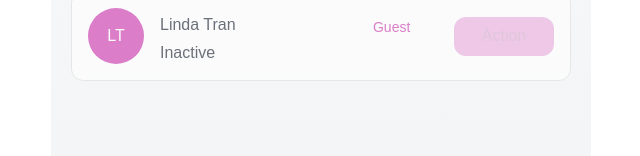
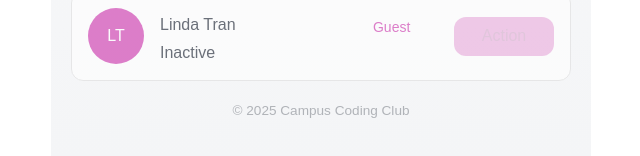
Before and after one commit to Marksalz/coding-club-dashboard, a React (Vite) app: page / in a window 1280 px wide. Shown: the part 568-724 px from the top of the page, without its empty margins (319-959 px from the left). Built offline with nearby package versions, Linux system fonts and the light colour scheme.

Commit message:
Add Footer component and styles to enhance layout

```diff
--- a/src/App.tsx
+++ b/src/App.tsx
@@ -4,6 +4,7 @@ import FilterBar from "./components/FilterBar.tsx";
 import type IMemberCard from "./interfaces/ImemberCard.ts";
 import MembersList from "./components/MembersList.tsx";
 import { useState } from "react";
+import Footer from "./components/Footer.tsx";
 
 const memberInfo: IMemberCard[] = [
   {
@@ -60,6 +61,7 @@ function App() {
         layout={switchLayout}
         showActive={toggle}
       />
+      <Footer />
     </div>
   );
 }
--- a/src/components/Footer.tsx
+++ b/src/components/Footer.tsx
@@ -0,0 +1,7 @@
+export default function Footer() {
+  return (
+    <div className="footer">
+      <footer>© 2025 Campus Coding Club</footer>
+    </div>
+  );
+}
--- a/src/styles/App.css
+++ b/src/styles/App.css
@@ -162,3 +162,13 @@ button:disabled {
   cursor: not-allowed;
   opacity: 0.4;
 }
+
+.footer {
+  font-size: 0.85rem;
+  color: #b0b3b8;
+  width: 100%;
+  text-align: center;
+  background: transparent;
+  margin-top: 20px;
+  position: static;
+}
```
